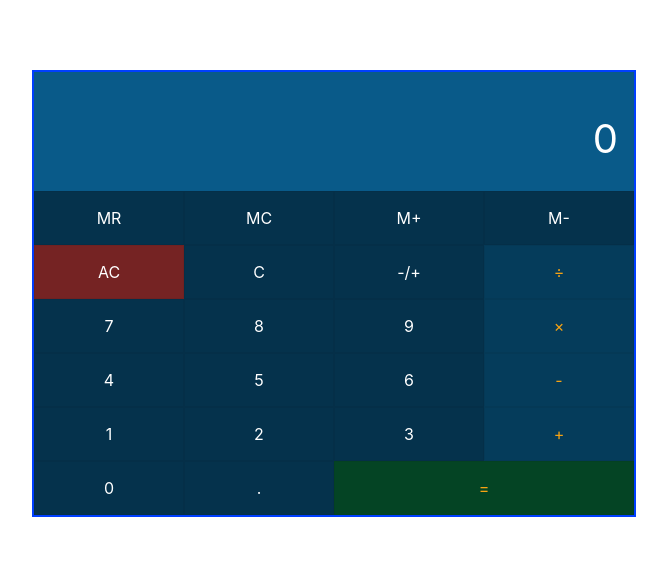
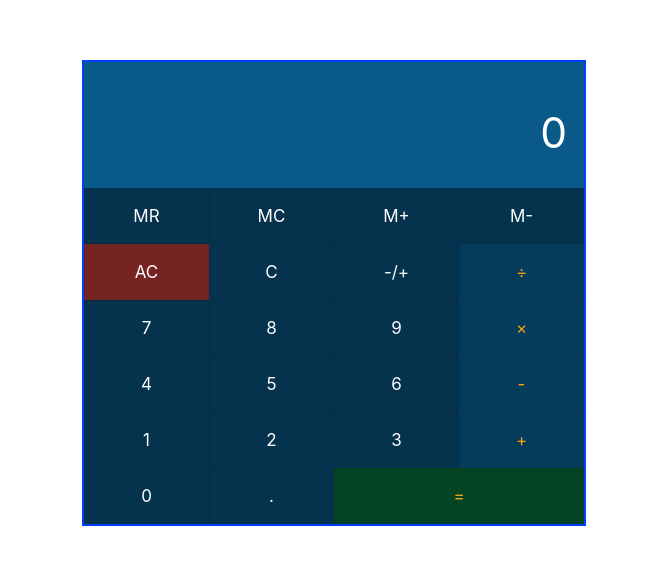
Before and after one commit to Kjack1983/calculator-front-end, a React (Create React App) app: page / in a window 1280 px wide. Shown: the part 107-672 px from the top of the page, without its empty margins (306-973 px from the left). Built offline with nearby package versions, Linux system fonts and the light colour scheme.

Commit message:
add more logic rename folder

```diff
--- a/src/components/App/App.tsx
+++ b/src/components/App/App.tsx
@@ -2,58 +2,65 @@ import React, { useState } from "react";
 import styled from "styled-components";
 import Display from "../Display/Display";
 import Pad from "../Pad/Pad";
-import { Digit, Operator} from "../../utils/interfaces";
-import * as operations from '../../hooks/helperMethods';
+import { Digit, Operator } from "../../utils/interfaces";
+import * as operations from "../../helpers/helperMethods";
 
-const StyledApp = styled.div`
+const CalcStyledApp = styled.div`
     font-family: -apple-system, BlinkMacSystemFont, "Segoe UI", Roboto,
         "Helvetica Neue", Arial, sans-serif, "Apple Color Emoji",
         "Segoe UI Emoji", "Segoe UI Symbol";
-    font-size: 16px;
+    font-size: 17px;
     width: 100%;
     border: 2px solid rgb(0, 63, 255);
-    max-width: 600px;
+	max-width: 500px;
 `;
 
 export const App: React.FC = (): JSX.Element => {
     // Calculator's states
-    const [memory, setMemory] = useState<number>(0);
-    const [result, setResult] = useState<number>(0);
-    const [waitingForOperand, setWaitingForOperand] = useState<boolean>(true);
+    const [memoize, setMemoize] = useState<number>(0);
+    const [finalResult, setFinalResult] = useState<number>(0);
+    const [pendingOperand, setPendingOperand] = useState<boolean>(true);
     const [pendingOperator, setPendingOperator] = useState<Operator>();
     const [display, setDisplay] = useState<string>("0");
 
-    const calculate = async(rightOperand: number, pendingOperator: Operator): Promise<any> => {
-        let newResult = result;
-
-		let myOperands = {
-			leftOperand: newResult,
-			rightOperand: rightOperand
-		}
+    const calculate = async (
+        rightOperand: number,
+        pendingOperator: Operator
+    ): Promise<any> => {
+        let newResult = finalResult;
 
         switch (pendingOperator) {
             case "+":
-				let sum = await operations.addition(myOperands);
+                let sum = await operations.addition({
+					leftOperand: newResult,
+					rightOperand: rightOperand
+				});
 
-				if(!sum) {
+                if (!sum) {
                     return false;
                 }
 
                 newResult = sum;
                 break;
             case "-":
-				let subtraction = await operations.subtraction(myOperands);
+                let subtraction = await operations.subtraction({
+					leftOperand: newResult,
+					rightOperand: rightOperand
+				});
 
-				if(!subtraction) {
+                if (!subtraction) {
                     return false;
                 }
 
                 newResult = subtraction;
                 break;
             case "×":
-				let multiplication = await operations.multiplication(myOperands);
+                let multiplication = await operations.multiplication({
+					leftOperand: newResult,
+					rightOperand: rightOperand
+				});
 
-				if(!multiplication) {
+                if (!multiplication) {
                     return false;
                 }
 
@@ -64,32 +71,39 @@ export const App: React.FC = (): JSX.Element => {
                     return false;
                 }
 
-				let division = await operations.division(myOperands);
+                let division = await operations.division({
+					leftOperand: newResult,
+					rightOperand: rightOperand
+				});
 
-				if(!division) {
+                if (!division) {
                     return false;
                 }
 
-                newResult = division	;
+                newResult = division;
         }
 
-        setResult(newResult);
+        setFinalResult(newResult);
         setDisplay(String(newResult).slice(0, 12));
 
         return true;
     };
 
-    // Pad buttons handlers
-    const onDigitButtonClick = (digit: Digit):void => {
+    /**
+	 * Pad buttons handlers
+	 *
+	 * @return {void}
+	 */
+    const onDigitButtonClick = (digit: Digit): void => {
         let newDisplay = display;
 
         if ((display === "0" && digit === 0) || display.length > 12) {
             return;
         }
 
-        if (waitingForOperand) {
+        if (pendingOperand) {
             newDisplay = "";
-            setWaitingForOperand(false);
+            setPendingOperand(false);
         }
 
         if (display !== "0") {
@@ -101,37 +115,54 @@ export const App: React.FC = (): JSX.Element => {
         setDisplay(newDisplay);
     };
 
-    const onPointButtonClick = () => {
+    /**
+     * Point handling.
+	 *
+	 * @return {void}
+     */
+    const onDotButtonClick = ():void => {
         let newDisplay = display;
 
-        if (waitingForOperand) {
+        if (pendingOperand) {
             newDisplay = "0";
         }
 
-        if (newDisplay.indexOf(".") === -1) {
+        if (!newDisplay.includes(".")) {
             newDisplay = newDisplay + ".";
         }
 
         setDisplay(newDisplay);
-        setWaitingForOperand(false);
+        setPendingOperand(false);
     };
 
-    const onOperatorButtonClick = (operator: Operator) => {
+	/**
+	 * Operator handling buttons.
+	 *
+	 * @param {string }operator
+	 * @return {void}
+	 */
+    const onOperatorButtonClick = (operator: Operator):void => {
+		console.log('operator :>> ', operator);
 		const operand = Number(display);
 
-        if (typeof pendingOperator !== "undefined" && !waitingForOperand) {
+        if (typeof pendingOperator !== "undefined" && !pendingOperand) {
             if (!calculate(operand, pendingOperator)) {
                 return;
             }
         } else {
-            setResult(operand);
+            setFinalResult(operand);
         }
 
         setPendingOperator(operator);
-        setWaitingForOperand(true);
+        setPendingOperand(true);
     };
 
-    const onChangeSignButtonClick = () => {
+	/**
+	 * Sign handling buttons.
+	 *
+	 * @return {void}
+	 */
+    const onChangeSignButtonClick = ():void => {
         const value = Number(display);
 
         if (value > 0) {
@@ -141,10 +172,15 @@ export const App: React.FC = (): JSX.Element => {
         }
     };
 
+	/**
+	 * onEqualButtonClick handling
+	 *
+	 * @return {void}
+	 */
     const onEqualButtonClick = () => {
         const operand = Number(display);
 
-        if (typeof pendingOperator !== "undefined" && !waitingForOperand) {
+        if (typeof pendingOperator !== "undefined" && !pendingOperand) {
             if (!calculate(operand, pendingOperator)) {
                 return;
             }
@@ -154,71 +190,76 @@ export const App: React.FC = (): JSX.Element => {
             setDisplay(operand.toString());
         }
 
-        setResult(operand);
-        setWaitingForOperand(true);
+        setFinalResult(operand);
+        setPendingOperand(true);
     };
 
-    const onAllClearButtonClick = () => {
-        setMemory(0);
-        setResult(0);
+	/**
+	 * Clear all buttons handling
+	 *
+	 * @return {void}
+	 */
+    const onClearAllButtonClick = ():void => {
+        setMemoize(0);
+        setFinalResult(0);
         setPendingOperator(undefined);
         setDisplay("0");
-        setWaitingForOperand(true);
+        setPendingOperand(true);
     };
 
-    const onClearEntryButtonClick = () => {
+    const clearEntryButtonClick = () => {
         setDisplay("0");
-        setWaitingForOperand(true);
+        setPendingOperand(true);
     };
 
-    const onMemoryRecallButtonClick = () => {
-        setDisplay(memory.toString());
-        setWaitingForOperand(true);
+    const memoryRecallButtonClick = () => {
+        setDisplay(String(memoize));
+        setPendingOperand(true);
     };
 
-    const onMemoryClearButtonClick = () => {
-        setMemory(0);
-        setWaitingForOperand(true);
+    const clearMemoryButtonClick = () => {
+        setMemoize(0);
+        setPendingOperand(true);
     };
 
-    const onMemoryPlusButtonClick = () => {
-        setMemory(memory + Number(display));
-        setWaitingForOperand(true);
+    const memoryPlusButtonClick = () => {
+        setMemoize(memoize + Number(display));
+        setPendingOperand(true);
     };
 
-    const onMemoryMinusButtonClick = () => {
-        setMemory(memory - Number(display));
-        setWaitingForOperand(true);
+    const memoryMinusButtonClick = () => {
+        setMemoize(memoize - Number(display));
+        setPendingOperand(true);
     };
 
     return (
-        <StyledApp>
+        <CalcStyledApp>
             <Display
                 value={display}
-                hasMemory={memory !== 0}
+                hasMemory={memoize !== 0}
                 expression={
                     typeof pendingOperator !== "undefined"
-                        ? `${result}${pendingOperator}${
-                              waitingForOperand ? "" : display
+                        ? `${finalResult}${pendingOperator}${
+                              pendingOperand ? "" : display
                           }`
                         : ""
                 }
             />
             <Pad
                 onDigitButtonClick={onDigitButtonClick}
-                onPointButtonClick={onPointButtonClick}
+                onDotButtonClick={onDotButtonClick}
                 onOperatorButtonClick={onOperatorButtonClick}
                 onChangeSignButtonClick={onChangeSignButtonClick}
                 onEqualButtonClick={onEqualButtonClick}
-                onAllClearButtonClick={onAllClearButtonClick}
-                onClearEntryButtonClick={onClearEntryButtonClick}
-                onMemoryRecallButtonClick={onMemoryRecallButtonClick}
-                onMemoryClearButtonClick={onMemoryClearButtonClick}
-                onMemoryPlusButtonClick={onMemoryPlusButtonClick}
-                onMemoryMinusButtonClick={onMemoryMinusButtonClick}
+                onClearAllButtonClick={onClearAllButtonClick}
+                clearEntryButtonClick={clearEntryButtonClick}
+                memoryRecallButtonClick={memoryRecallButtonClick}
+                clearMemoryButtonClick={clearMemoryButtonClick}
+                memoryPlusButtonClick={memoryPlusButtonClick}
+                memoryMinusButtonClick={memoryMinusButtonClick}
             />
-        </StyledApp>
+        </CalcStyledApp>
     );
 };
 
-export default App;
+export default  React.memo(App);
--- a/src/components/Button/Button.tsx
+++ b/src/components/Button/Button.tsx
@@ -1,16 +1,10 @@
-import React, { FunctionComponent } from 'react'
+import React from "react";
+import styled, { css } from "styled-components";
+import { ButtonProps } from "../../utils/interfaces";
 
-import styled, { css } from 'styled-components'
-
-interface ButtonProps {
-  color?: 'red' | 'green' | 'dark'
-  isLarge?: boolean
-  onClick?: () => void
-}
-
-const colorToCss = (color: ButtonProps['color']) => {
+const colorDisplay = (color: ButtonProps["color"]) => {
     switch (color) {
-    case 'red':
+        case "red":
             return css`
                 background-color: #752323;
                 color: #fff;
@@ -19,8 +13,8 @@ const colorToCss = (color: ButtonProps['color']) => {
                 &:focus {
                     background-color: #511616;
                 }
-      `
-    case 'green':
+            `;
+        case "green":
             return css`
                 background-color: #044424;
                 color: #f7a313;
@@ -29,8 +23,8 @@ const colorToCss = (color: ButtonProps['color']) => {
                 &:focus {
                     background-color: #022d18;
                 }
-      `
-    case 'dark':
+            `;
+        case "dark":
             return css`
                 background-color: #053c5b;
                 color: #f7a313;
@@ -39,7 +33,7 @@ const colorToCss = (color: ButtonProps['color']) => {
                 &:focus {
                     background-color: #042d44;
                 }
-      `
+            `;
     }
 
     return css`
@@ -50,10 +44,10 @@ const colorToCss = (color: ButtonProps['color']) => {
         &:focus {
             background-color: #032538;
         }
-  `
-}
+    `;
+};
 
-export const StyledButton = styled.button<ButtonProps>`
+export const ButtonStyled = styled.button<ButtonProps>`
     font-family: inherit;
     font-size: inherit;
     border: 1px solid rgba(0, 0, 0, 0.05);
@@ -61,7 +55,7 @@ export const StyledButton = styled.button<ButtonProps>`
     padding-top: 1em;
     padding-bottom: 1em;
     transition: background-color 0.15s ease-in-out, opacity 0.15s ease-in-out;
-  ${({ color }) => colorToCss(color)}
+    ${({ color }) => colorDisplay(color)}
     ${({ isLarge }) =>
         isLarge &&
         css`
@@ -77,7 +71,7 @@ export const StyledButton = styled.button<ButtonProps>`
     }
 
     :after {
-    content: '';
+        content: "";
         display: block;
         position: absolute;
         width: 100%;
@@ -98,19 +92,19 @@ export const StyledButton = styled.button<ButtonProps>`
         opacity: 0.2;
         transition: 0s;
     }
-`
+`;
 
-export const Button: FunctionComponent<ButtonProps> = ({
+export const Button: React.FC<ButtonProps> = ({
     children,
     color,
     isLarge,
-  onClick
+    onClick,
 }) => {
     return (
-    <StyledButton color={color} isLarge={isLarge} onClick={onClick}>
+        <ButtonStyled color={color} isLarge={isLarge} onClick={onClick}>
             {children}
-    </StyledButton>
-  )
-}
+        </ButtonStyled>
+    );
+};
 
-export default Button
+export default Button;
--- a/src/components/Display/Display.tsx
+++ b/src/components/Display/Display.tsx
@@ -1,13 +1,8 @@
-import React, { FunctionComponent } from 'react'
-import styled from 'styled-components'
+import React from "react";
+import styled from "styled-components";
+import { DisplayProps } from '../../utils/interfaces';
 
-interface DisplayProps {
-  hasMemory: boolean
-  expression: string
-  value: string
-}
-
-const StyledIndicatorList = styled.div`
+const IndicatorListStyled = styled.div`
     font-size: 0.75em;
     line-height: 1;
     opacity: 0.4;
@@ -16,45 +11,43 @@ const StyledIndicatorList = styled.div`
     justify-content: space-between;
     margin-bottom: 0.25em;
     min-height: 1em;
-`
+`;
 
-const StyledExpression = styled.span`
+const ExpressionStyled = styled.span`
     margin-left: auto;
-`
+`;
 
-const StyleScreen = styled.div`
+const ScreenStyle = styled.div`
     font-size: 2.5em;
     min-height: 1.4em;
     display: flex;
     align-items: center;
     justify-content: flex-end;
     overflow: hidden;
-`
+`;
 
-const StyledDisplay = styled.div`
+const DisplayStyled = styled.div`
     background-color: #095a89;
     color: #fff;
     padding: 1.5em 1em;
-`
+`;
 
-export const Screen: FunctionComponent<DisplayProps> = ({ value, hasMemory, expression }) => {
+export const Screen: React.FC<DisplayProps> = ({
+    value,
+    hasMemory,
+    expression,
+}) => {
     return (
-    <StyledDisplay>
-      <StyledIndicatorList>
-        {hasMemory &&
-          <span>M</span>
-        }
+        <DisplayStyled>
+            <IndicatorListStyled>
+                {hasMemory && <span>M</span>}
 
-        <StyledExpression>
-          {expression}
-        </StyledExpression>
-      </StyledIndicatorList>
+                <ExpressionStyled>{expression}</ExpressionStyled>
+            </IndicatorListStyled>
 
-      <StyleScreen>
-        {value}
-      </StyleScreen>
-    </StyledDisplay>
-  )
-}
+            <ScreenStyle>{value}</ScreenStyle>
+        </DisplayStyled>
+    );
+};
 
-export default Screen
+export default Screen;
--- a/src/components/Pad/Pad.tsx
+++ b/src/components/Pad/Pad.tsx
@@ -1,4 +1,4 @@
-import React, { FunctionComponent, useEffect } from "react";
+import React, { useEffect } from "react";
 import styled from "styled-components";
 import Button from "../Button/Button";
 import { Digit, PadProps } from "../../utils/interfaces";
@@ -9,20 +9,23 @@ const StyledPad = styled.div`
     grid-auto-rows: 1fr;
 `;
 
-export const Pad: FunctionComponent<PadProps> = ({
+export const Pad: React.FC<PadProps> = ({
     onDigitButtonClick,
-    onPointButtonClick,
+    onDotButtonClick,
     onOperatorButtonClick,
     onChangeSignButtonClick,
     onEqualButtonClick,
-    onAllClearButtonClick,
-    onClearEntryButtonClick,
-    onMemoryRecallButtonClick,
-    onMemoryClearButtonClick,
-    onMemoryPlusButtonClick,
-    onMemoryMinusButtonClick,
-}) => {
-    const handleKeyDown = ({ keyCode, shiftKey }: KeyboardEvent): void => {
+    onClearAllButtonClick,
+    clearEntryButtonClick,
+    memoryRecallButtonClick,
+    clearMemoryButtonClick,
+    memoryPlusButtonClick,
+    memoryMinusButtonClick,
+}):JSX.Element => {
+    const handleKeyDown = ({
+		keyCode,
+		shiftKey
+	}: KeyboardEvent): void => {
         console.log(keyCode);
         if (keyCode >= 48 && keyCode <= 57 && !shiftKey) {
             onDigitButtonClick((keyCode - 48) as Digit);
@@ -39,17 +42,17 @@ export const Pad: FunctionComponent<PadProps> = ({
         } else if (keyCode === 13 || (keyCode === 187 && !shiftKey)) {
             onEqualButtonClick();
         } else if (keyCode === 46) {
-            onClearEntryButtonClick();
+            clearEntryButtonClick();
         } else if (keyCode === 27) {
-            onAllClearButtonClick();
+            onClearAllButtonClick();
         } else if (keyCode === 78) {
             onChangeSignButtonClick();
         } else if (keyCode === 80) {
-            onMemoryPlusButtonClick();
+            memoryPlusButtonClick();
         } else if (keyCode === 81) {
-            onMemoryMinusButtonClick();
+            memoryMinusButtonClick();
         } else if (keyCode === 82) {
-            onMemoryRecallButtonClick();
+            memoryRecallButtonClick();
         }
     };
 
@@ -62,14 +65,14 @@ export const Pad: FunctionComponent<PadProps> = ({
 
     return (
         <StyledPad>
-            <Button onClick={onMemoryRecallButtonClick}>MR</Button>
-            <Button onClick={onMemoryClearButtonClick}>MC</Button>
-            <Button onClick={onMemoryPlusButtonClick}>M+</Button>
-            <Button onClick={onMemoryMinusButtonClick}>M-</Button>
-            <Button color="red" onClick={onAllClearButtonClick}>
+            <Button onClick={memoryRecallButtonClick}>MR</Button>
+            <Button onClick={clearMemoryButtonClick}>MC</Button>
+            <Button onClick={memoryPlusButtonClick}>M+</Button>
+            <Button onClick={memoryMinusButtonClick}>M-</Button>
+            <Button color="red" onClick={onClearAllButtonClick}>
                 AC
             </Button>
-            <Button onClick={onClearEntryButtonClick}>C</Button>
+            <Button onClick={clearEntryButtonClick}>C</Button>
             <Button onClick={onChangeSignButtonClick}>-/+</Button>
             <Button color="dark" onClick={() => onOperatorButtonClick("÷")}>
                 ÷
@@ -93,7 +96,7 @@ export const Pad: FunctionComponent<PadProps> = ({
                 +
             </Button>
             <Button onClick={() => onDigitButtonClick(0)}>0</Button>
-            <Button onClick={onPointButtonClick}>.</Button>
+            <Button onClick={onDotButtonClick}>.</Button>
             <Button color="green" isLarge={true} onClick={onEqualButtonClick}>
                 =
             </Button>
@@ -101,4 +104,4 @@ export const Pad: FunctionComponent<PadProps> = ({
     );
 };
 
-export default Pad;
+export default React.memo(Pad);
--- a/src/hooks/helperMethods.ts
+++ b/src/helpers/helperMethods.ts
@@ -1,6 +1,22 @@
-import React from 'react';
-import { Operands } from '../utils/interfaces';
+import React, {useState} from 'react';
+import { Operator, Operands } from '../utils/interfaces';
 import { baseUrl } from '../shared/baseUrl';
+
+
+export const useCalcOperations = () => {
+	const [memory, setMemory] = useState<number>(0);
+    const [result, setResult] = useState<number>(0);
+    const [waitingForOperand, setWaitingForOperand] = useState<boolean>(true);
+    const [pendingOperator, setPendingOperator] = useState<Operator>();
+	const [display, setDisplay] = useState<string>("0");
+
+	return [
+		memory, setMemory, result, setResult,
+		waitingForOperand, setWaitingForOperand,
+		pendingOperator, setPendingOperator,
+		display, setDisplay
+	]
+}
 
 /**
  * Addition calc operation.
```
Also changed, not shown: src/utils/interfaces.ts (+20 -7 lines). Lines whose indentation alone changed are shown as unchanged.
